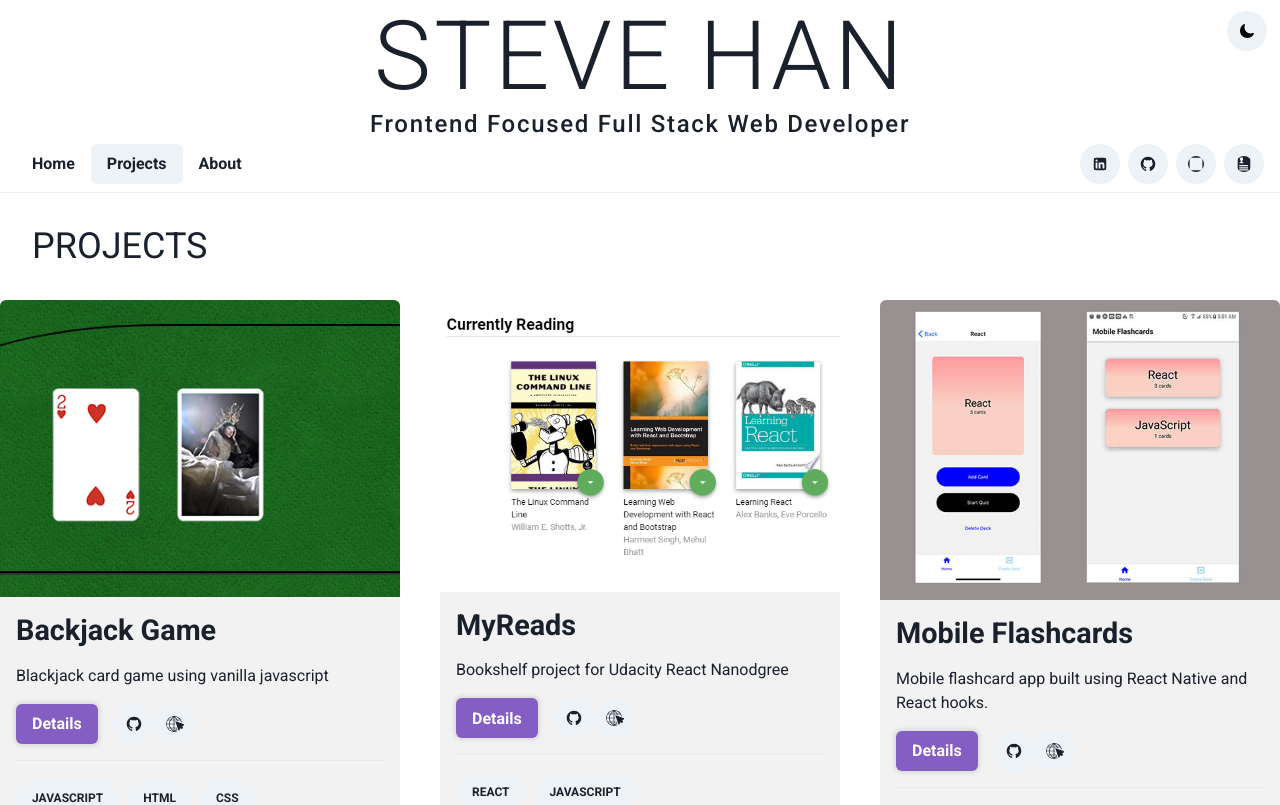
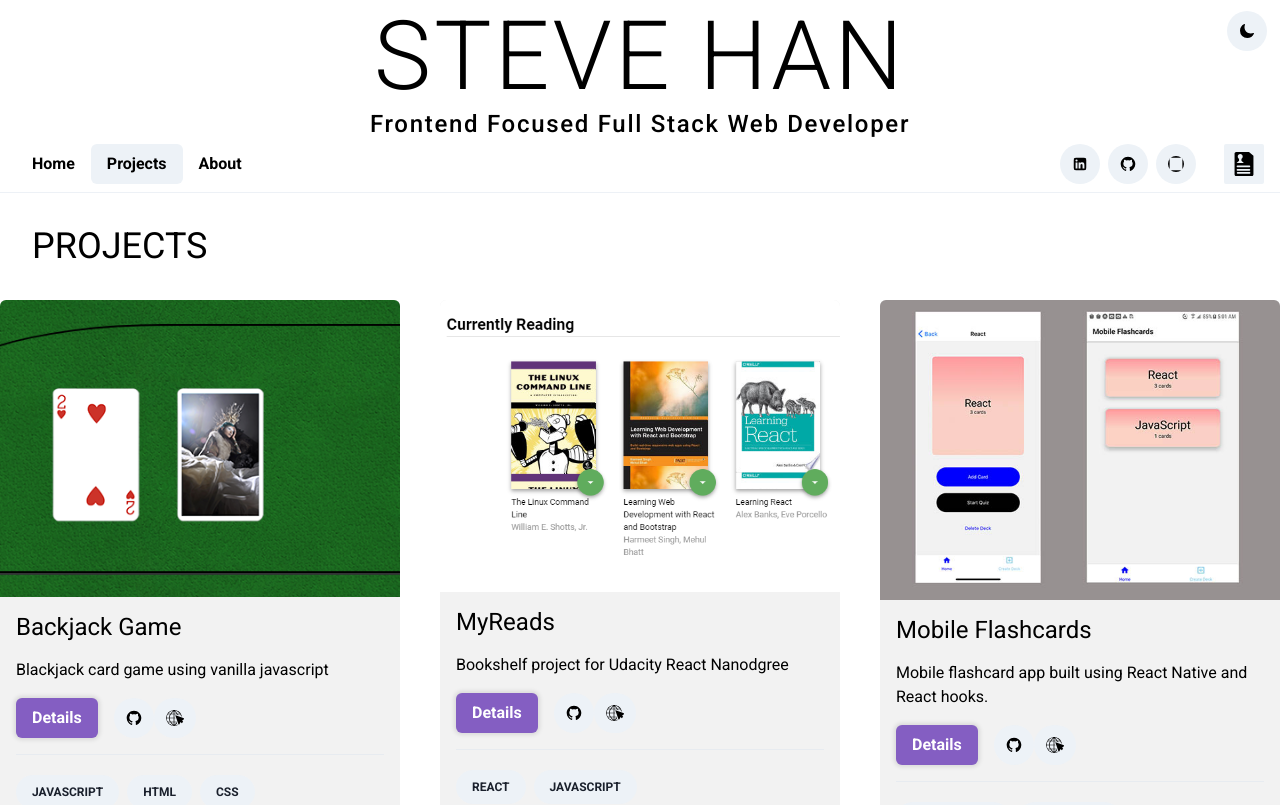
Before and after one commit to stevehanstudio/stevehan-dev-nextjs, a Next.js app: page /projects in a window 1280 px wide. Shown: the top 805 px of the page. Built offline with nearby package versions, Linux system fonts and the light colour scheme.

Commit message:
Add GlobalStyle, fix url for LinkedIn, make resume icon more prominent

```diff
--- a/components/Layout.js
+++ b/components/Layout.js
@@ -4,10 +4,10 @@ import Footer from './Footer';
 
 export default function Layout({ children }) {
 	return (
-		<Flex direction='column' minH='100vh'>
+		<>
 			<Header />
 			{children}
 			<Footer />
-		</Flex>
+		</>
 	);
 }
--- a/components/SocialLinks.js
+++ b/components/SocialLinks.js
@@ -25,7 +25,7 @@ export const socialLinks = [
 		title: 'Linkedin',
 		//    icon: <FaLinkedin />,
 		icon: AiFillLinkedin,
-		url: 'https://linkedin.com/in/stevehanphoto',
+		url: 'https://linkedin.com/in/stevehanstudio',
 	},
 	{
 		title: 'Github',
@@ -55,8 +55,8 @@ const SocialLinks = () => {
 					<IconButton as={socialLink.icon} rounded='full' mr={2} p={3} />
 				</Link>
 			))}
-			<NextLink href={resumeIcon.url}>
-				<IconButton as={resumeIcon.icon} rounded='full' p={3} />
+			<NextLink href={resumeIcon.url} passHref>
+				<IconButton as={resumeIcon.icon} rounded='sm' ml={5} p={2} />
 			</NextLink>
 		</>
 	);
--- a/pages/_app.js
+++ b/pages/_app.js
@@ -1,10 +1,51 @@
-import { ChakraProvider } from "@chakra-ui/react"
+import { ChakraProvider, ColorModeProvider, useColorMode } from "@chakra-ui/react"
 import {customTheme} from '../styles/theme'
+import { Global, css } from '@emotion/react'
+
+const GlobalStyle = ({ children }) => {
+	const { colorMode } = useColorMode()
+
+	return (
+		<>
+			<Global
+				styles={css`
+					html {
+						height: 100%;
+					}
+					body: {
+						min-height: 100%;
+						display: flex;
+						flex-direction: column;
+					}
+					#__next {
+						display: flex;
+						flex-direction: column;
+						min-height: 100vh;
+						background-color: ${colorMode === 'light'
+							? 'white'
+							: '#171717'};
+						color: ${colorMode === 'light' ? 'black' : 'white'};
+					}
+				`}
+			/>
+			{children}
+		</>
+	);
+}
 
 function MyApp({ Component, pageProps }) {
   return (
 		<ChakraProvider resetCSS theme={customTheme}>
-			<Component {...pageProps} />
+			<ColorModeProvider
+				options={{
+					initialColorMode: 'light',
+					useSystemColorMode: true,
+				}}
+			>
+				<GlobalStyle>
+					<Component {...pageProps} />
+				</GlobalStyle>
+			</ColorModeProvider>
 		</ChakraProvider>
   );
 }
--- a/pages/projects.js
+++ b/pages/projects.js
@@ -35,7 +35,11 @@ export default function Project({ projects }) {
 	return (
 		<Layout>
 			<Title title='Projects' />
-			<SimpleGrid columns={{ sm: 2, md: 3, lg: 3, xl: 3 }} spacing='40px'>
+			<SimpleGrid
+				columns={{ sm: 2, md: 3, lg: 3, xl: 3 }}
+				spacing='40px'
+				mb={8}
+			>
 				{projects.reverse().map(project => (
 					<Container
 						key={project.filePath}
@@ -61,15 +65,15 @@ export default function Project({ projects }) {
 								<Link>
 									<Heading
 										as='h2'
-										fontSize='1.8rem'
-										fontWeight={600}
+										fontSize='2xl'
+										fontWeight={400}
 										pb={4}
 									>
 										{project.data.title}
 									</Heading>
 								</Link>
 							</NextLink>
-							<Text>{project.data.subtitle}</Text>
+							<Text fontSize='md'>{project.data.subtitle}</Text>
 							<Flex my={4}>
 								<Button variant='primary' mr={4}>
 									Details
--- a/styles/theme.js
+++ b/styles/theme.js
@@ -4,6 +4,7 @@ import { BoxStyles as Box } from './BoxStyles';
 import { ContainerStyles as Container } from './ContainerStyles';
 
 export const customTheme = extendTheme({
+
 	colors: {
 		primary: '#845EC2',
 		secondary: '#FF6F91',
```
